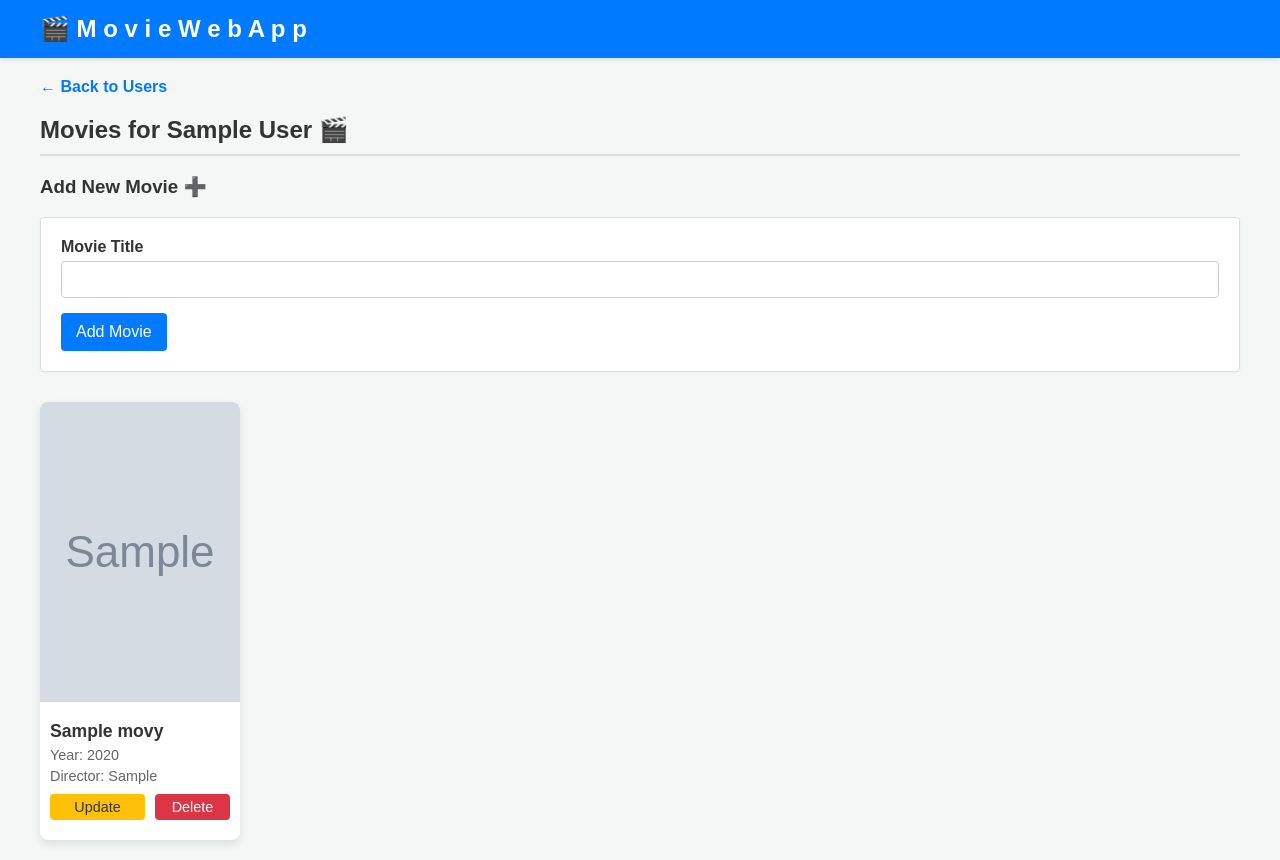
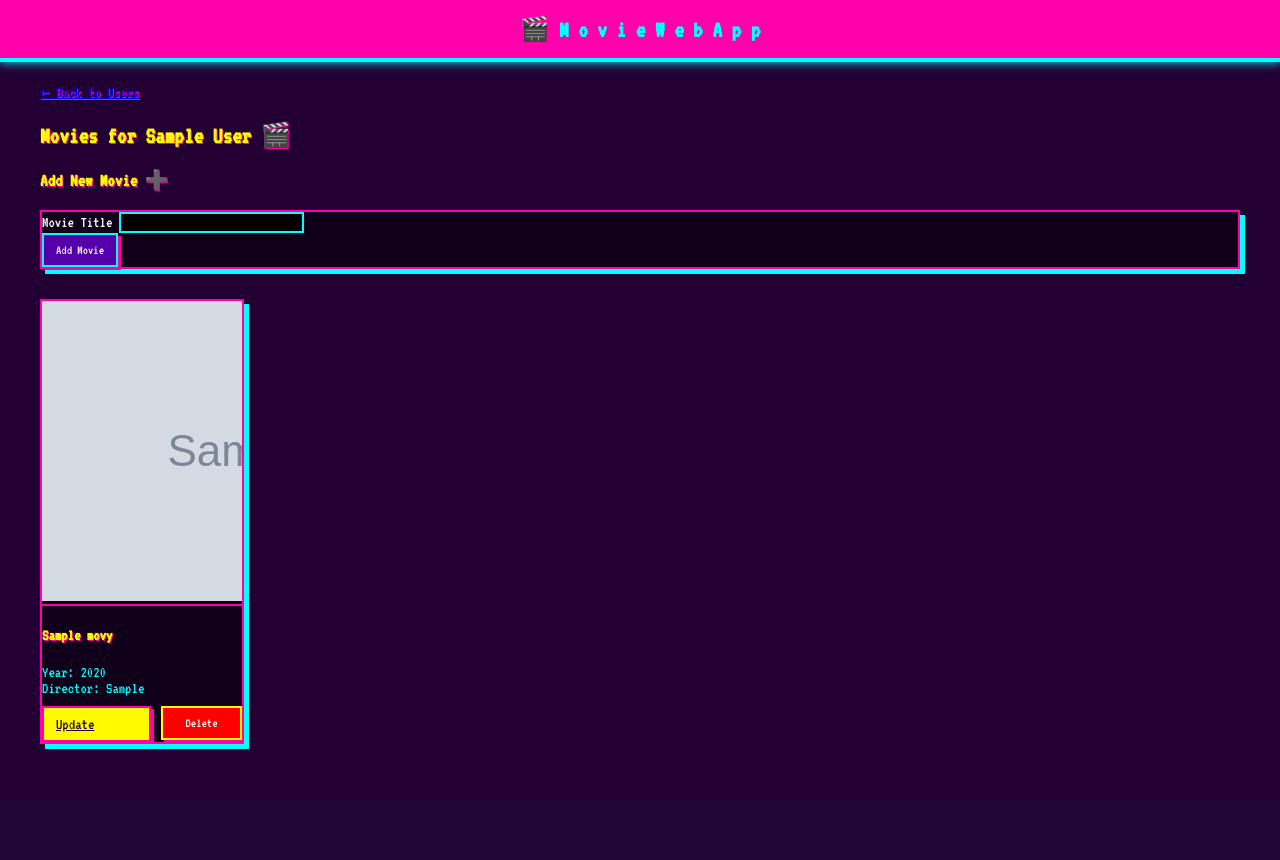
Before and after one commit to emilioquezadanavarro/MovieWebApp, a Flask app: page /users/1/movies in a window 1280 px wide. After the commit the page ends 749 px from the top, so only its background shows below. Run offline with Flask 3, Linux system fonts and the light colour scheme; tables that the repository leaves empty hold one stand-in row (values such as "Sample post"); grey boxes marked "Sample" are stand-in pictures.

Commit message:
Creating a retro vintage vaporwave style

```diff
--- a/static/style.css
+++ b/static/style.css
@@ -1,18 +1,31 @@
+/* Importing a retro vintage font. */
+@import url('https://fonts.googleapis.com/css2?family=Press+Start+2P&family=VT323&display=swap');
+
 /* --- Global Reset and Typography --- */
 body {
-    font-family: Arial, sans-serif;
-    background-color: #f4f7f6; /* Light gray background */
+    font-family: 'VT323', monospace;
+    font-size: 16px;
+    background-color: #220033; /* Light gray background */
     margin: 0;
     padding: 0;
-    color: #333;
+    color: #FFFA00;
+}
+
+/* Apply bold font to headers and buttons */
+h1, h2, h3, h4, .btn-primary, .btn-update, .btn-delete, p {
+    font-family: 'VT323', monospace;
+    color: #FFFA00;
+    text-shadow: 1px 1px #FF00AA;
 }
 
 /* --- 1. Header/Navigation Bar --- */
 .app-header {
-    background-color: #007bff; /* Primary blue color */
+    background-color: #FF00AA;
     color: white;
     padding: 15px 0;
-    box-shadow: 0 2px 4px rgba(0, 0, 0, 0.1);
+    box-shadow: 0 0 10px #00FFFF;
+    border-bottom: 4px solid #00FFFF;
+    text-align: center;
 }
 
 .app-header .container {
@@ -22,7 +35,7 @@ body {
 }
 
 .app-logo {
-    color: white;
+    color: #00FFFF;
     text-decoration: none;
     font-size: 1.5em;
     font-weight: bold;
@@ -38,159 +51,101 @@ body {
 /* --- 3. FLASH MESSAGE: Targeting Success/Error Colors --- */
 .flashes {
     max-width: 800px;
-    margin: 10px auto; /* Centered horizontally */
+    margin: 20px auto; /* Centered horizontally */
     padding: 15px;
-    border-radius: 8px;
+    border: 3px solid;
     text-align: center;
+    font-weight: bold;
+    border-radius: 0;
     list-style: none;
-    font-weight: bold;
-    background-color: #d4edda;
-    color: #155724;
-    border: 1px solid #ddd;
+    box-shadow: 5px 5px 0 0 #FF00AA;
+
 }
 /* Ensure the SUCCESS background color is applied */
 .flashes.success {
-    background-color: #d4edda; /* Light Green */
-    color: #155724;
-    border-color: #c3e6cb;
+    background-color: #00FFFF; /* Neon Cyan for Success */
+    color: #220033;
+    border-color: #00FFFF;
 }
 /* ERROR COLOR RULE */
 .flashes.error {
-    background-color: #f8d7da;
-    color: #721c24;
-    border-color: #f5c6cb;
+    background-color: #FF0000; /* Electric Red for Error */
+    color: #FFFFFF;
+    border-color: #FF0000;
 }
 /* Ensure inner paragraph color is correct and has no margin */
 .flashes p {
     margin: 0;
 }
 
-
 /* --- 4. User List & Forms (Index Page) --- */
 .user-list-section, .user-creation-section {
     flex: 1;
     min-width: 300px;
 }
-.user-list { list-style: none; padding: 0; border: 1px solid #ddd; border-radius: 4px; }
-.user-list-item { padding: 15px; border-bottom: 1px solid #eee; background-color: white; }
-.user-link { color: #007bff; text-decoration: none; font-size: 1.1em; display: block; }
-.user-link:hover { text-decoration: underline; }
+
+/* --- 4. Forms and Cards (Heavy Borders) --- */
+.form-container, .user-list, .user-list-item, .movie-card {
+    background: #11001A; /* Slightly lighter purple for internal blocks */
+    border: 2px solid #FF00AA; /* Electric Pink border */
+    border-radius: 0;
+    color: #FFFFFF;
+    box-shadow: 5px 5px 0 0 #00FFFF; /* Offset cyan shadow for 3D effect */
+}
+
+.user-list { list-style: none; padding: 0; }
+.user-list-item { border-bottom: 2px solid #FF00AA; }
+.user-list-item:last-child { border-bottom: none; }
+.user-link { color: #00FFFF; text-decoration: none; font-size: 1.1em; display: block; }
+.user-link:hover { color: #FFFA00; }
 
 
-/* --- 5. Forms (General Styles) --- */
-.form-container {
-    background: white;
-    padding: 20px;
-    border: 1px solid #ddd;
-    border-radius: 4px;
-    box-shadow: 0 1px 3px rgba(0, 0, 0, 0.05);
+.form-control {
+    background: #000;
+    color: #00FF00; /* Green text input glow */
+    border: 2px solid #00FFFF;
+    border-radius: 0;
 }
-.form-label { display: block; margin-bottom: 5px; font-weight: bold; }
-.form-control {
-    width: 100%;
-    padding: 10px;
-    margin-bottom: 15px;
-    border: 1px solid #ccc;
-    border-radius: 4px;
-    box-sizing: border-box;
+
+/* --- 5. Buttons (Heavy Bordered, Offset Shadow) --- */
+.btn-primary, .btn-update, .btn-delete {
+    padding: 8px 12px;
+    border-radius: 0;
+    box-shadow: 3px 3px 0 0 #FF00AA; /* Pink Offset Shadow */
+    text-shadow: none;
+    border: 2px solid;
+    color: #FFFFFF;
+    cursor: pointer;
 }
+
 .btn-primary {
-    background-color: #007bff;
-    color: white;
-    padding: 10px 15px;
-    border: none;
-    border-radius: 4px;
-    cursor: pointer;
-    font-size: 1em;
+    background-color: #5500AA; /* Deep Purple Button */
+    border-color: #00FFFF;
 }
-.btn-primary:hover { background-color: #0056b3; }
+.btn-primary:hover {
+    box-shadow: 0 0 10px #00FFFF;
+}
+.btn-update {
+    background-color: #FFFA00; /* Neon Yellow Update */
+    color: #220033; /* Dark text for contrast */
+    border-color: #FF00AA;
+}
+.btn-delete {
+    background-color: #FF0000; /* Electric Red Delete */
+    border-color: #FFFA00;
+}
+.btn-update:hover, .btn-delete:hover {
+    box-shadow: 0 0 10px #FFFA00; /* Glow on hover */
+    transform: translate(-1px, -1px); /* Slight shift on hover */
+}
 
 
-/* --- 6. Movie List Styles (movies.html) --- */
+/* --- 6. Movie List Layout --- */
+.movie-grid-container { display: flex; flex-wrap: wrap; gap: 20px; margin-top: 30px; }
+.movie-card { width: 200px; border-radius: 0; overflow: hidden; padding-bottom: 0; box-shadow: 5px 5px 0 0 #00FFFF; }
+.movie-details-box { color: #00FFFF; border-top: 2px solid #FF00AA; }
 
-.page-header {
-    margin-top: 20px;
-    border-bottom: 2px solid #ddd;
-    padding-bottom: 10px;
-}
-.back-link {
-    display: block;
-    margin-bottom: 20px;
-    color: #007bff;
-    text-decoration: none;
-    font-weight: bold;
-}
-
-.movie-grid-container {
-    display: flex;
-    flex-wrap: wrap;
-    gap: 20px;
-    margin-top: 30px;
-}
-
-.movie-card {
-    width: 200px;
-    box-shadow: 0 4px 8px rgba(0,0,0,0.1);
-    border-radius: 8px;
-    overflow: hidden;
-    background: white;
-    padding-bottom: 10px;
-}
-
-.movie-poster {
-    width: 100%;
-    height: 300px;
-    object-fit: cover;
-}
-
-.movie-details-box {
-    padding: 10px;
-}
-
-.movie-title-year h4 {
-    font-size: 1.1em;
-    font-weight: bold;
-    margin: 5px 0;
-}
-
-.movie-year, .movie-director {
-    display: block;
-    font-size: 0.9em;
-    color: #666;
-    margin-bottom: 5px;
-}
-
-.movie-actions {
-    display: flex;
-    gap: 10px;
-    margin-top: 10px;
-}
-
-.btn-update {
-    background-color: #ffc107; /* Yellow */
-    color: #333;
-    border: none;
-    padding: 5px 10px;
-    border-radius: 4px;
-    text-decoration: none;
-    text-align: center;
-    font-size: 0.9em;
-    width: 50%;
-    display: block;
-}
-.btn-delete {
-    background-color: #dc3545; /* Red */
-    color: white;
-    border: none;
-    padding: 5px 10px;
-    border-radius: 4px;
-    text-decoration: none;
-    text-align: center;
-    font-size: 0.9em;
-    width: 100%;
-    display: block;
-}
-.delete-form {
-    display: block;
-    width: 50%;
-}
+/* Ensures buttons use space correctly */
+.movie-actions { display: flex; gap: 10px; margin-top: 10px; }
+.btn-update, .delete-form { width: 50%; display: block; }
+.btn-delete { width: 100%; } /* Button takes full width of its form container */
```
